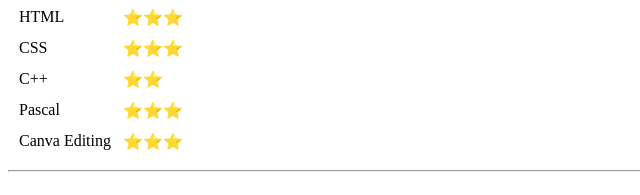
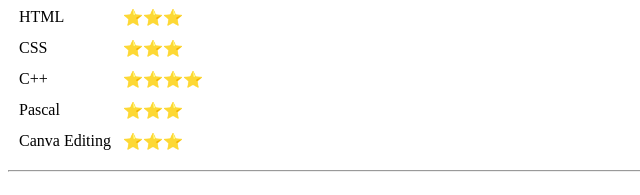
Before and after one commit to jessieh9/Personal-website-1, a plain HTML site: page index.html in a window 1280 px wide. Shown: the part 683-878 px from the top of the page, 0-640 px from the left. Drawn offline with Linux system fonts and the light colour scheme.

Commit message:
added c++ experience

```diff
--- a/index.html
+++ b/index.html
@@ -1,20 +1,26 @@
 <!DOCTYPE html>
 <html>
+
 <head>
     <meta charset="utf-8">
     <title>Jessie's Personal Site</title>
 </head>
+
 <body>
     <table cellspacing="20">
         <tr>
             <td><img src="jessie-modified.png" width="200" height="200"></td>
-                <td><h1>Jessie He</h1>
+            <td>
+                <h1>Jessie He</h1>
                 <p><em>Student</em><br>
                     <em>Department of <a href="https://www.ics.uci.edu/">Computer Science </a></em><br>
                     <em>Department of <a href="https://www.ics.uci.edu/">Information Science</a></em><br>
-                        <em>University of California, Irvine</em></p>
-                    <p>Hi! I'm currently an undergraduate student at the University of California, Irvine. My major is in computer science, aspiring to be a computer software engineer with an interest in
-                        artificial intelligence and algorithms. </p></td>
+                    <em>University of California, Irvine</em>
+                </p>
+                <p>Hi! I'm currently an undergraduate student at the University of California, Irvine. My major is in
+                    computer science, aspiring to be a computer software engineer with an interest in
+                    artificial intelligence and algorithms. </p>
+            </td>
         </tr>
     </table>
     <hr>
@@ -22,7 +28,7 @@
     <ul>
         <li> <a href="https://www.bhsbes.edu.bz/bes">Belize Elementary School </a> [2008-2016]</li>
         <li><a href="https://www.sca.edu.bz/">Saint Catherine Academy </a> [2016-2020]</li>
-            <li><a href="https://uci.edu/">University of California, Irvine </a>   [2021-present]</li>
+        <li><a href="https://uci.edu/">University of California, Irvine </a> [2021-present]</li>
     </ul>
     <hr>
     <h3>Work Experience</h3>
@@ -68,7 +74,7 @@
             </tr>
             <tr>
                 <td>C++</td>
-                    <td>⭐⭐</td>
+                <td>⭐⭐⭐⭐</td>
             </tr>
             <tr>
                 <td>Pascal</td>
@@ -89,4 +95,5 @@
         </tr>
     </table>
 </body>
+
 </html>
```
Lines whose indentation alone changed are shown as unchanged.
